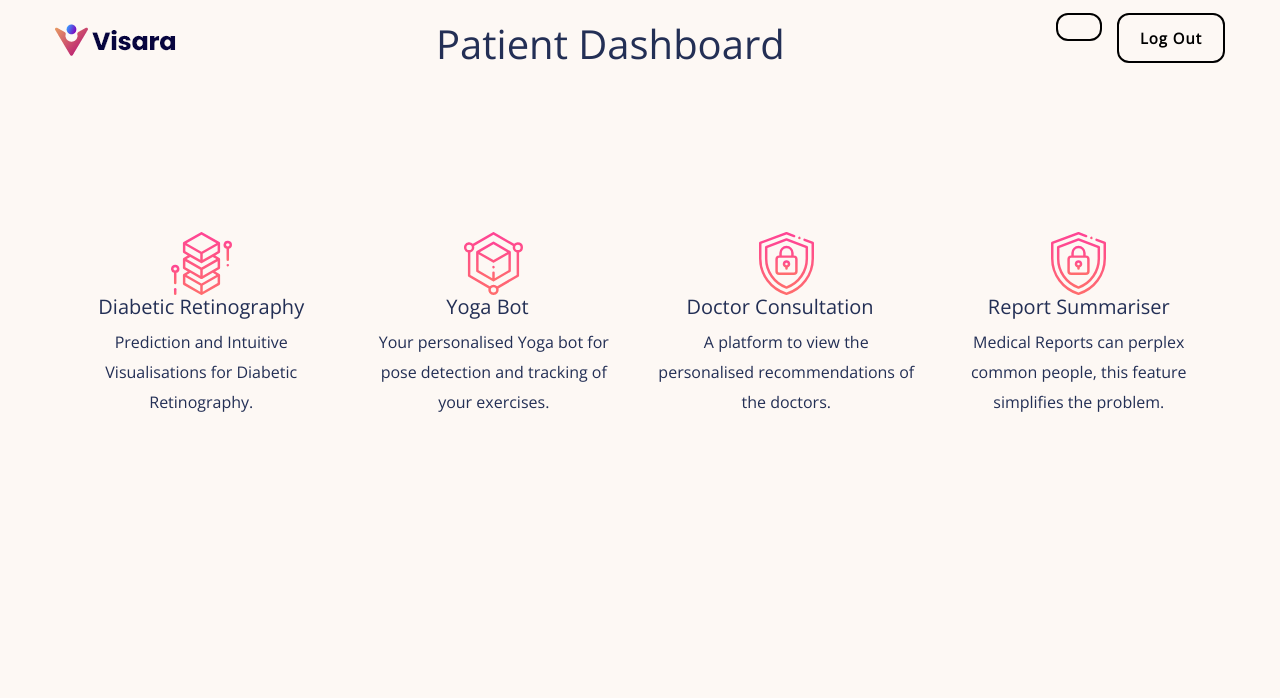
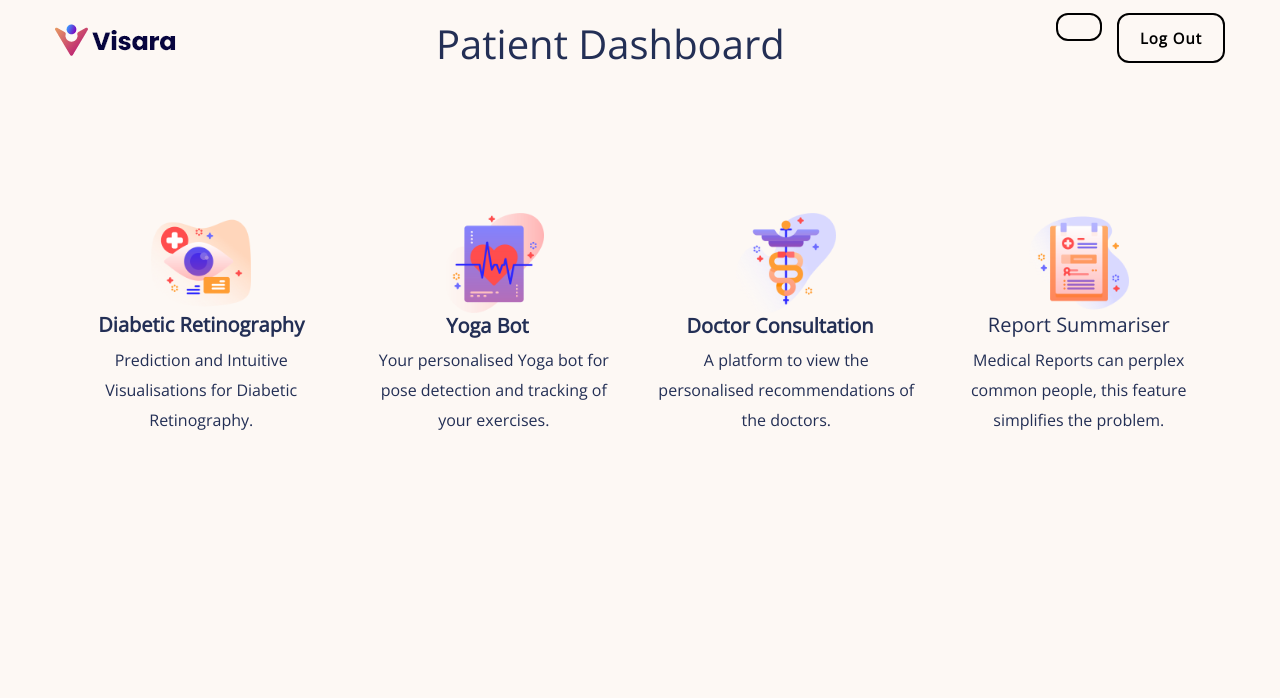
Before and after one commit to ayushranjan6456/Visara, a Flask app: page /patient in a window 1280 px wide. Shown: the top 698 px of the page. Run offline with Flask 2, Linux system fonts and the light colour scheme; some libraries are stand-ins or nearby versions.

Commit message:
UI improved

```diff
--- a/templates/patient.html
+++ b/templates/patient.html
@@ -73,11 +73,11 @@
                             <div class="col-lg-3 col-md-6 col-sm-6">
                                 <div class="single-cat text-center mb-50">
                                     <div class="cat-icon">
-                                        <img src="{{ url_for('static', filename='img/icon/services1.svg') }}" alt="">
+                                        <img style="height:100px" src="{{ url_for('static', filename='img/icon/eye.png') }}" alt="">
                                     </div>
                                     <div class="cat-cap">
                                         <h5>
-                                            <a href="#">Diabetic Retinography</a>
+                                            <a href="#" style="font-weight: 600;">Diabetic Retinography</a>
                                         </h5>
                                         <p>Prediction and Intuitive Visualisations for Diabetic Retinography.</p>
                                     </div>
@@ -86,13 +86,13 @@
                             <div class="col-lg-3 col-md-6 col-sm-6">
                                 <div class="single-cat text-center mb-50">
                                     <div class="cat-icon">
-                                        <img src="{{ url_for('static', filename='img/icon/services2.svg') }}" alt="">
+                                        <img style="height:100px" src="{{ url_for('static', filename='img/icon/heart-rate.png') }}" alt="">
                                     </div>
                                     <div class="cat-cap">
                                         <h5>
                                             <form action="/recommend" method="post" style="top:100px;position:absolute">
                                                 <input type="text" name="name" value="{{name}}" style="display: none;">
-                                                <button style="position: absolute; top:-38px; width: 250px; color: #232F55; border: none; background-color: rgba(255, 255, 255, 0); cursor: pointer;">Yoga Bot</button>
+                                                <button style="font-weight: 600; position: absolute; width: 250px; color: #232F55; border: none; background-color: rgba(255, 255, 255, 0); cursor: pointer;">Yoga Bot</button>
                                             </form>
                                             <a href="/posebots" style="visibility: hidden;">Yoga Bot</a>
                                         </h5>
@@ -103,13 +103,13 @@
                             <div class="col-lg-3 col-md-6 col-sm-6">
                                 <div class="single-cat text-center mb-50">
                                     <div class="cat-icon">
-                                        <img src="{{ url_for('static', filename='img/icon/services3.svg') }}" alt="">
+                                        <img style="height:100px" src="{{ url_for('static', filename='img/icon/caduceus.png') }}" alt="">
                                     </div>
                                     <div class="cat-cap">
                                         <h5>
                                             <form action="/patientreport" method="post" style="top:100px;position:absolute">
                                                 <input type="text" name="name" value="{{name}}" style="display: none;">
-                                                <button style="position: absolute; top:-38px; width: 250px; color: #232F55; border: none; background-color: rgba(255, 255, 255, 0); cursor: pointer;">Doctor Consultation</button>
+                                                <button style="font-weight: 600; position: absolute; width: 250px; color: #232F55; border: none; background-color: rgba(255, 255, 255, 0); cursor: pointer;">Doctor Consultation</button>
                                             </form>
                                             <a href="/" style="visibility: hidden;">Doctor Consultation</a>
                                         </h5>
@@ -120,7 +120,7 @@
                             <div class="col-lg-3 col-md-6 col-sm-6">
                                 <div class="single-cat text-center mb-50">
                                     <div class="cat-icon">
-                                        <img src="{{ url_for('static', filename='img/icon/services3.svg') }}" alt="">
+                                        <img style="height:100px" src="{{ url_for('static', filename='img/icon/medical-report.png') }}" alt="">
                                     </div>
                                     <div class="cat-cap">
                                         <h5>
@@ -128,7 +128,7 @@
                                                 <input type="text" name="name" value="{{name}}" style="display: none;">
                                                 <button style="position: absolute; top:-38px; width: 250px; color: #232F55; border: none; background-color: rgba(255, 255, 255, 0); cursor: pointer;">Report Summariser</button>
                                             </form> -->
-                                            <a href="/summarise" >Report Summariser</a>
+                                            <a href="/summarise" style="" >Report Summariser</a>
                                         </h5>
                                         <p>Medical Reports can perplex common people, this feature simplifies the problem.</p>
                                     </div>
--- a/templates/posebot.html
+++ b/templates/posebot.html
@@ -35,7 +35,7 @@
                                                         <a href="#"></a>
                                                     </li>
                                                     <li>
-                                                        <h1 style="position: absolute; top: -60px;">Posebot</h1>
+                                                        <h1 style="position: absolute; top: -60px;">YogaBot</h1>
                                                     </li>
                                                     <li>
                                                         <a href="#about"></a>
```
Also changed, not shown: templates/posebots.html (+4 -4 lines), static/img/meditation.png (added), static/img/yoga.png (added), static/img/yoga2.png (added), static/img/yoga3.png (added), 1 other file.
